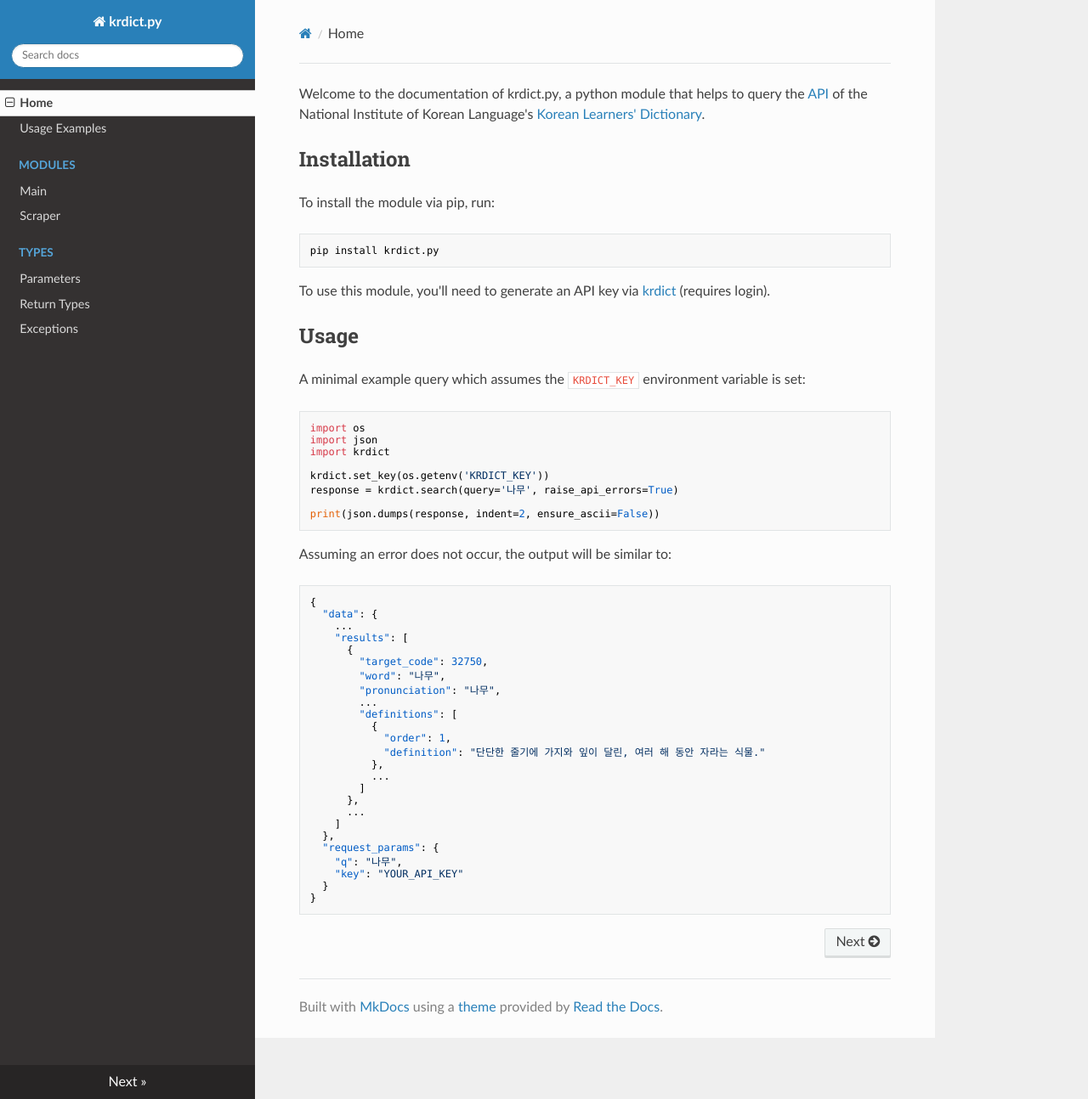
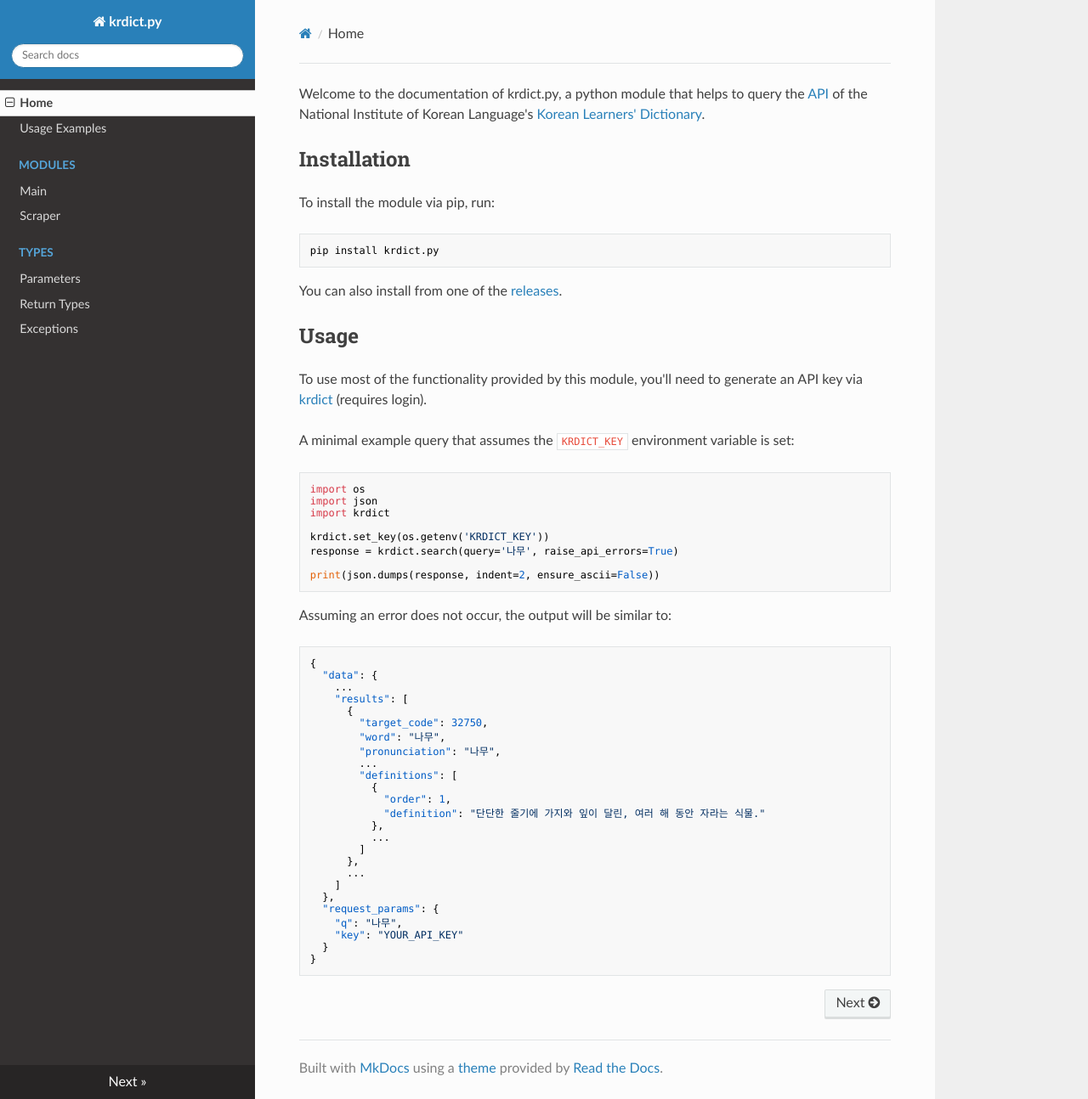
Before and after one commit to omarkmu/krdict.py, an MkDocs documentation site: the page built from docs/index.md, in a window 1280 px wide and 1294 px high. Shown: the whole window at 85% size. Built offline with MkDocs 1.6.1, drawn with Linux system fonts in a browser that asks for light colours; nearby versions of some CDN libraries.

Commit message:
Update index.md in documentation

````diff
--- a/docs/index.md
+++ b/docs/index.md
@@ -8,10 +8,13 @@
 pip install krdict.py
 ```
 
-To use this module, you'll need to generate an API key via [krdict](https://krdict.korean.go.kr/openApi/openApiRegister) (requires login).
+You can also install from one of the [releases](https://github.com/omarkmu/krdict.py/releases).
 
 ## Usage
-A minimal example query which assumes the `KRDICT_KEY` environment variable is set:
+To use most of the functionality provided by this module, you'll need to generate an API key via
+[krdict](https://krdict.korean.go.kr/openApi/openApiRegister) (requires login).
+
+A minimal example query that assumes the `KRDICT_KEY` environment variable is set:
 
 ```python
 import os
````
